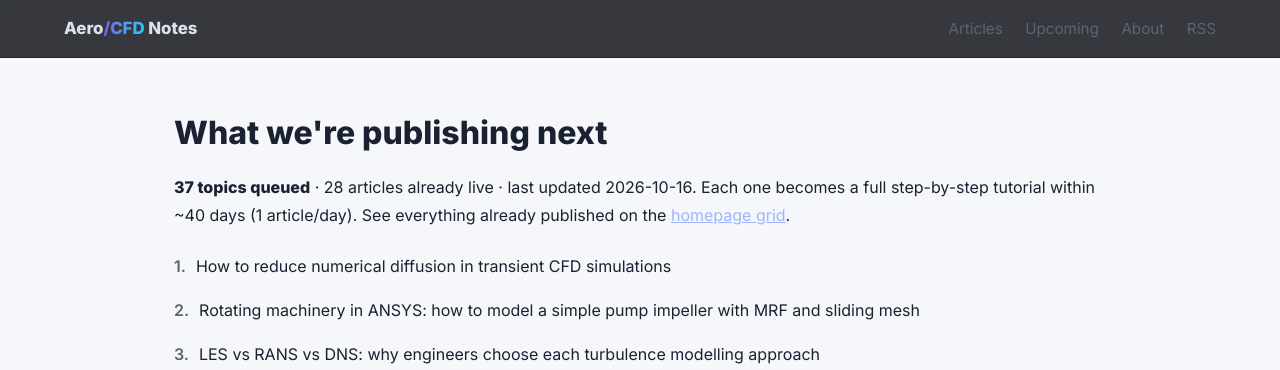
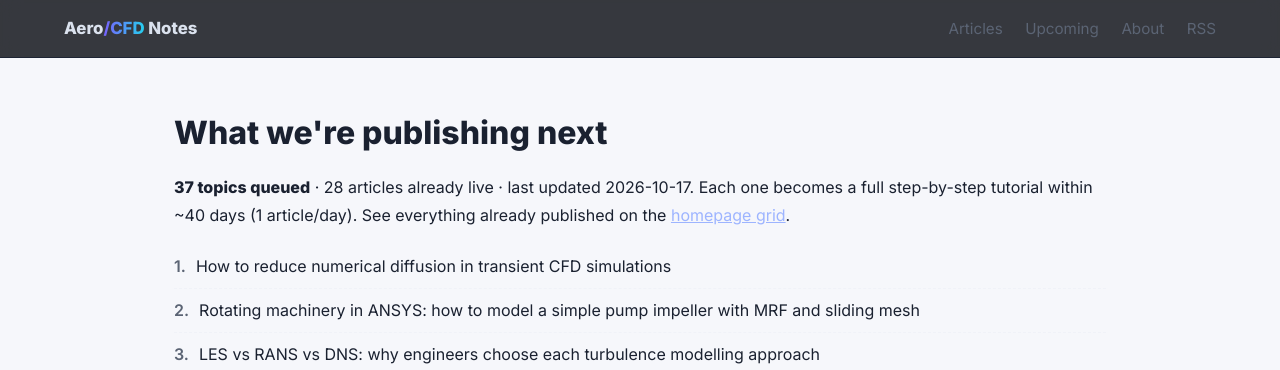
Before and after one commit to haxno2004-wq/aero-content-agent, a Jekyll site: the page built from upcoming.md, in a window 1280 px wide and 900 px high. Shown: the top 370 px of the window. Built offline with Jekyll 4.4.1, drawn with Linux system fonts in a browser that asks for light colours.

Commit message:
Daily content run: 2026-10-17

```diff
--- a/upcoming.md
+++ b/upcoming.md
@@ -5,7 +5,7 @@ description: "What this CFD/ANSYS/UAV tutorial site will publish next — the li
 ---
 
 <h1>What we're publishing next</h1>
-<p><strong>37 topics queued</strong> · 28 articles already live · last updated 2026-10-16. Each one becomes a full step-by-step tutorial within ~40 days (1 article/day). See everything already published on the <a href="/">homepage grid</a>.</p>
+<p><strong>37 topics queued</strong> · 28 articles already live · last updated 2026-10-17. Each one becomes a full step-by-step tutorial within ~40 days (1 article/day). See everything already published on the <a href="/">homepage grid</a>.</p>
 
 <ul class="queue">
 <li class="q">How to reduce numerical diffusion in transient CFD simulations</li>
```
